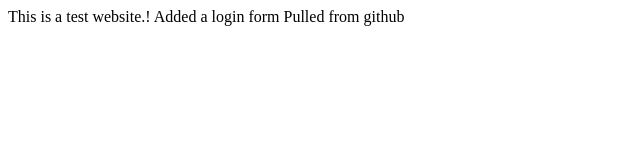
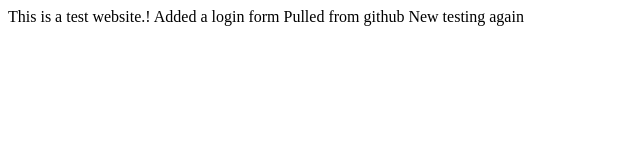
Before and after one commit to shwethads24/myapp, a plain HTML site: page index.html in a window 1280 px wide. Shown: the whole page, without its empty margins (0-640 px from the left). Drawn offline with Linux system fonts and the light colour scheme.

Commit message:
test push

```diff
--- a/index.html
+++ b/index.html
@@ -6,5 +6,6 @@
 		This is a test website.!
 		Added a login form
 		Pulled from github
+		New testing again
 	</body>
 </html>
```
